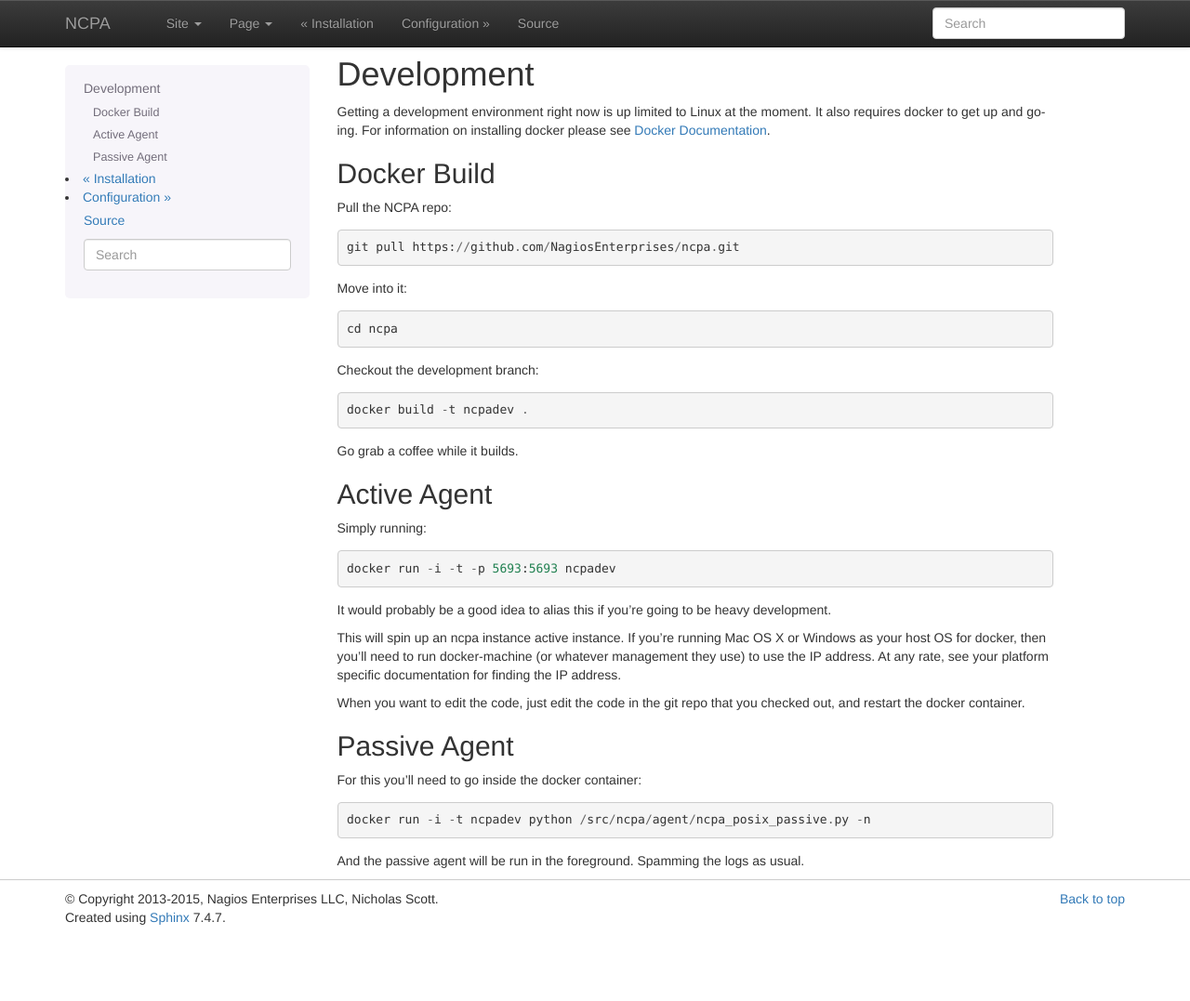
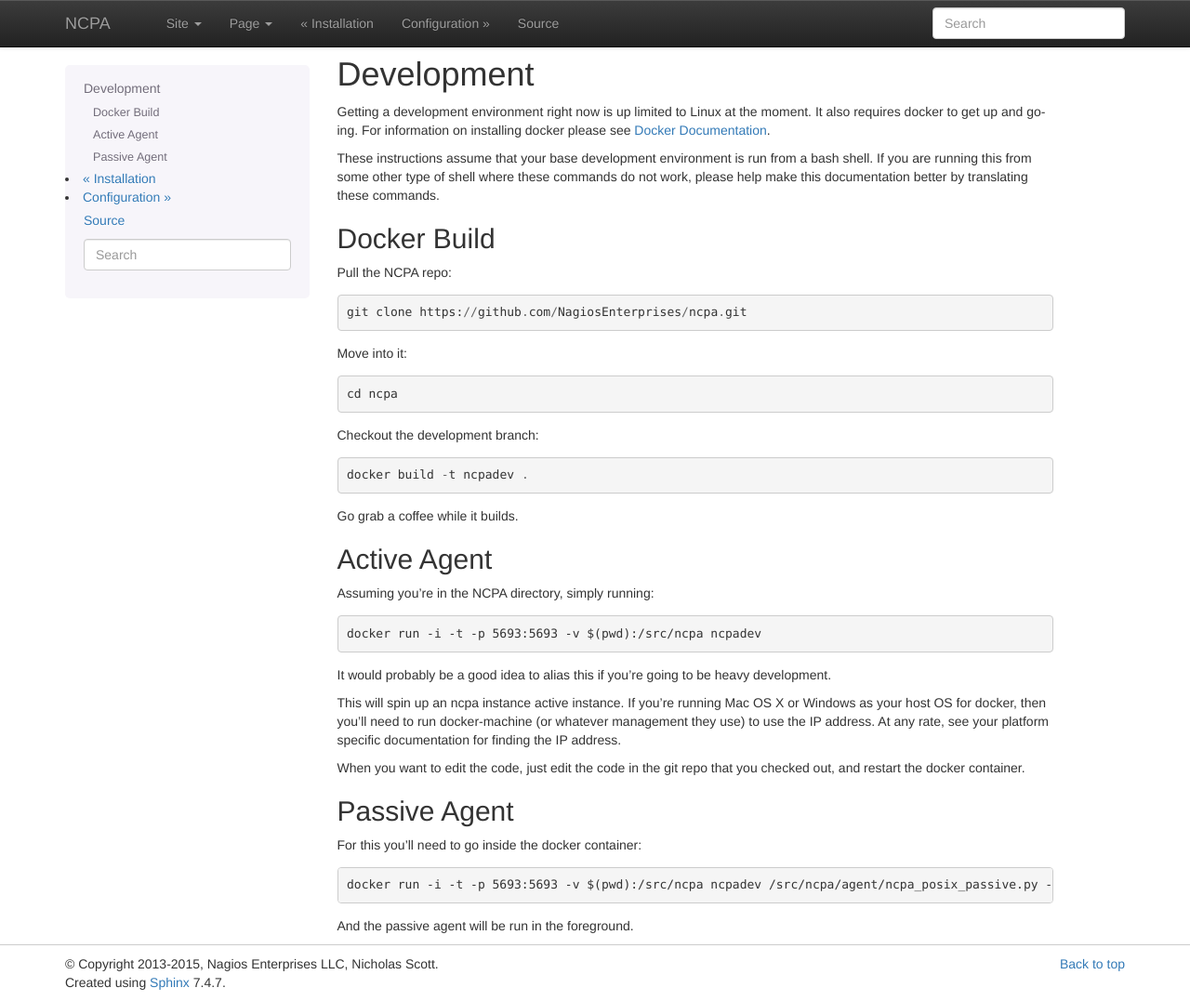
Before and after one commit to NagiosEnterprises/ncpa, a Sphinx documentation site: the page built from docs/development.rst, in a window 1280 px wide and 1077 px high. Shown: the whole window at 93% size. Built offline with Sphinx 7.4.7, drawn with Linux system fonts in a browser that asks for light colours; the version number could not be read and is left out.

Commit message:
Updating Dockerfile and instructions, log file locations
The log file locations for development are currently problematic.
Temporarily moving them to more standard Linux-y locations. Also
updated the Dockerfile to instead require volumes to be mounted
in the container to avoid rebuilding the container on code changes.

See the updated instructions for proper usage.

```diff
--- a/docs/development.rst
+++ b/docs/development.rst
@@ -5,12 +5,17 @@
 moment. It also requires docker to get up and going. For information on
 installing docker please see `Docker Documentation <https://docs.docker.com/engine/installation/>`_.
 
+These instructions assume that your base development environment is run
+from a bash shell. If you are running this from some other type of shell
+where these commands do not work, please help make this documentation better
+by translating these commands.
+
 Docker Build
 *************
 
 Pull the NCPA repo::
 
-    git pull https://github.com/NagiosEnterprises/ncpa.git
+    git clone https://github.com/NagiosEnterprises/ncpa.git
 
 Move into it::
 
@@ -25,9 +30,9 @@
 Active Agent
 ************
 
-Simply running::
+Assuming you're in the NCPA directory, simply running::
 
-    docker run -i -t -p 5693:5693 ncpadev
+    docker run -i -t -p 5693:5693 -v $(pwd):/src/ncpa ncpadev
 
 It would probably be a good idea to alias this if you're going to be heavy development.
 
@@ -44,6 +49,6 @@
 
 For this you'll need to go inside the docker container::
 
-    docker run -i -t ncpadev python /src/ncpa/agent/ncpa_posix_passive.py -n
+    docker run -i -t -p 5693:5693 -v $(pwd):/src/ncpa ncpadev /src/ncpa/agent/ncpa_posix_passive.py -n
 
-And the passive agent will be run in the foreground. Spamming the logs as usual.
+And the passive agent will be run in the foreground.
```
Also changed, not shown: 2 other files.
